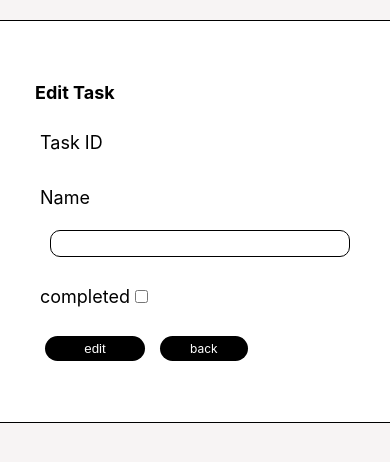
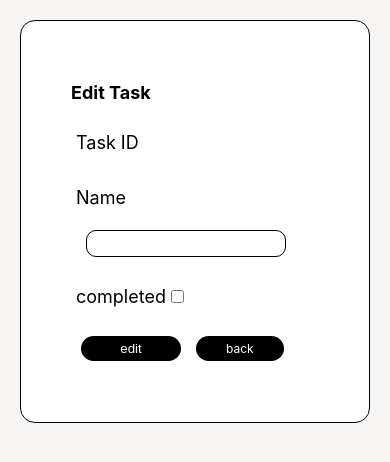
Before and after one commit to ShaikAyub7/Task-Manager, a website: page public/task.html in a window 390 px wide. Drawn offline with nearby package versions, Linux system fonts and the light colour scheme; no server answers.

Commit message:
task container responsive

```diff
--- a/public/css/task-edit.css
+++ b/public/css/task-edit.css
@@ -55,3 +55,11 @@
   border-radius: 10px;
   border: 0.1px solid black;
 }
+@media screen and (max-width: 500px) {
+  .single-task-form {
+    width: 350px;
+  }
+  .task-edit-name {
+    width: 200px;
+  }
+}
```
